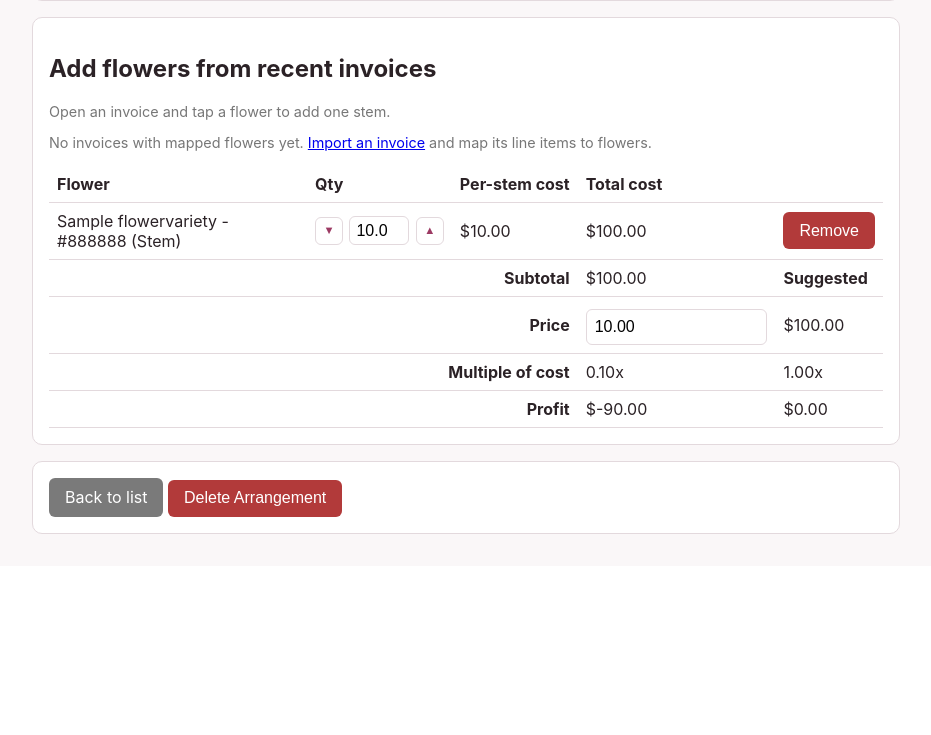
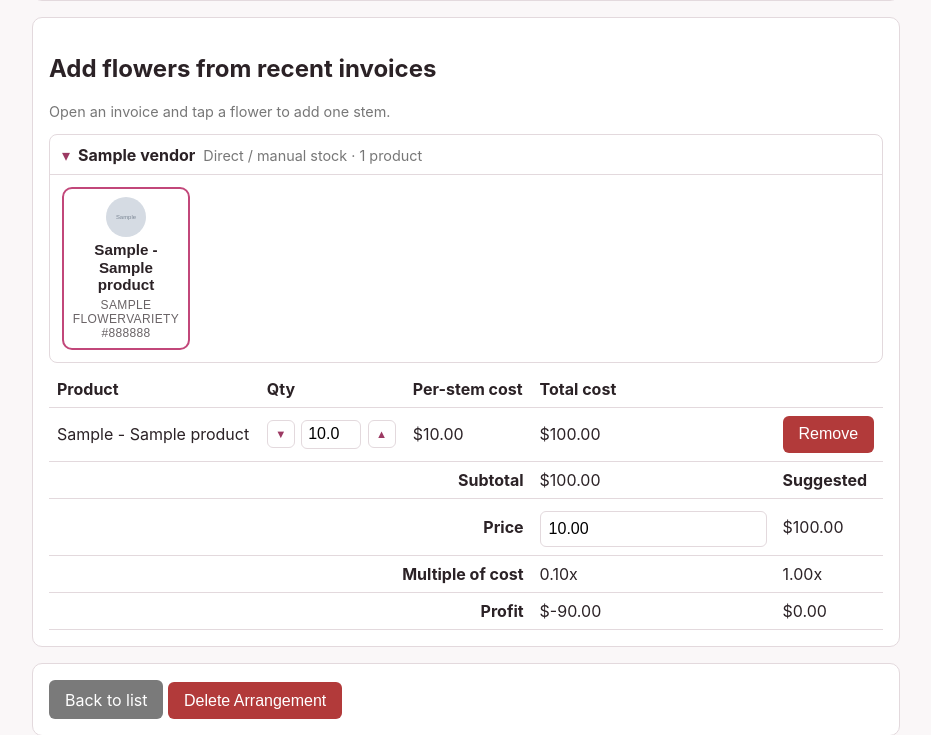
Before and after one commit to mikesmeets/arrangement-app, a Django app: page /1/edit/ in a window 1280 px wide. Shown: the part 1049-1784 px from the top of the page, without its empty margins (174-1105 px from the left). Before the commit the page ends 1583 px from the top, so only its background shows below. Run offline with Django 5.2, Linux system fonts and the light colour scheme; a user stored in the database is signed in; tables that the repository leaves empty hold one stand-in row (values such as "Sample post"); grey boxes marked "Sample" are stand-in pictures; data that the repository does not hold is empty.

Commit message:
Make the vendor product the base unit; taxonomy now optional
Introduce a Product model (vendor + name, with an optional Flower link)
as the base inventory/arrangement unit, so the app works without the
flower taxonomy.

- Inventory is grouped by vendor and keyed on the product (plain product
  name); on-hand and avg cost aggregate per product.
- Confirming an invoice now creates a Product per line item and adds it
  to inventory even when no flower is mapped (nothing is skipped).
- Arrangements reference Product instead of Flower; pricing uses the
  product's average cost. The builder's picker lists recent invoices'
  products, plus a per-vendor "direct/manual" group so every product
  stays addable.
- The "<abbr> - <name>" label is computed (Product.label) and shown only
  in the arrangement maker; inventory and elsewhere show the plain name.
- Flower taxonomy kept and still browsable; InventoryItem retains its
  flower link so price history keeps working.

Data migrations backfill Products from existing inventory and repoint
existing arrangement items.

Co-Authored-By: Claude Opus 4.8 <noreply@anthropic.com>

```diff
--- a/arrangements/admin.py
+++ b/arrangements/admin.py
@@ -6,6 +6,7 @@ from .models import Arrangement, ArrangementItem
 class ArrangementItemInline(admin.TabularInline):
     model = ArrangementItem
     extra = 1
+    fields = ["product", "quantity"]
 
 
 @admin.register(Arrangement)
--- a/arrangements/models.py
+++ b/arrangements/models.py
@@ -3,7 +3,7 @@ from decimal import Decimal
 from django.db import models
 from django.utils import timezone
 
-from catalog.models import Flower, GlobalSettings
+from catalog.models import Flower, GlobalSettings, Product
 
 
 class Arrangement(models.Model):
@@ -77,8 +77,8 @@ class Arrangement(models.Model):
     @property
     def flower_cost(self):
         total = Decimal("0.00")
-        for item in self.items.select_related("flower"):
-            total += item.flower.current_avg_cost * item.quantity
+        for item in self.items.select_related("product"):
+            total += item.product.current_avg_cost * item.quantity
         return total
 
     @property
@@ -110,18 +110,25 @@ class ArrangementItem(models.Model):
     arrangement = models.ForeignKey(
         Arrangement, on_delete=models.CASCADE, related_name="items"
     )
+    product = models.ForeignKey(
+        Product, on_delete=models.PROTECT, related_name="arrangement_items"
+    )
     flower = models.ForeignKey(
-        Flower, on_delete=models.PROTECT, related_name="arrangement_items"
+        Flower,
+        on_delete=models.PROTECT,
+        related_name="arrangement_items",
+        null=True,
+        blank=True,
     )
     quantity = models.DecimalField(max_digits=6, decimal_places=1, default=Decimal("1"))
 
     class Meta:
         ordering = ["id"]
-        unique_together = ("arrangement", "flower")
+        unique_together = ("arrangement", "product")
 
     def __str__(self):
-        return f"{self.flower} x{self.quantity}"
+        return f"{self.product} x{self.quantity}"
 
     @property
     def line_cost(self):
-        return self.flower.current_avg_cost * self.quantity
+        return self.product.current_avg_cost * self.quantity
--- a/arrangements/views.py
+++ b/arrangements/views.py
@@ -4,7 +4,7 @@ from django.contrib import messages
 from django.contrib.auth.decorators import login_required
 from django.shortcuts import get_object_or_404, redirect, render
 
-from catalog.models import Invoice
+from catalog.models import Invoice, Product
 
 from .forms import ArrangementForm
 from .models import Arrangement, ArrangementItem
@@ -41,27 +41,52 @@ def arrangement_edit(request, pk):
         {
             "arrangement": arrangement,
             "form": form,
-            "invoice_rows": _recent_invoice_flowers(),
+            "invoice_rows": _recent_invoice_products(),
         },
     )
 
 
-def _recent_invoice_flowers():
-    """Recent invoices paired with their mapped line items, for the invoice-based
-    flower picker in the arrangement builder. Each button is labelled with the
-    vendor's product name (the line item), and adds the flower it maps to."""
+def _recent_invoice_products():
+    """Recent confirmed invoices paired with the distinct products received on
+    each, for the invoice-based picker in the arrangement builder. Buttons are
+    labelled with the product's vendor-abbreviated label. Products not sourced
+    from a recent invoice (e.g. seeded or manually-added stock) fall into a
+    per-vendor group so every product stays addable."""
     invoices = (
         Invoice.objects.select_related("vendor")
-        .prefetch_related("line_items__flower__variety", "line_items__flower__category")
+        .prefetch_related("inventory_items__product__vendor", "inventory_items__product__flower__variety")
+        .filter(inventory_items__isnull=False)
+        .distinct()
         .order_by("-date", "-created_at")
     )
     rows = []
+    surfaced = set()
     for invoice in invoices:
-        line_items = [li for li in invoice.line_items.all() if li.flower_id]
-        if line_items:
-            rows.append({"invoice": invoice, "line_items": line_items})
+        products = []
+        seen = set()
+        for inv_item in invoice.inventory_items.all():
+            product = inv_item.product
+            if product and product.id not in seen:
+                seen.add(product.id)
+                products.append(product)
+                surfaced.add(product.id)
+        if products:
+            rows.append({"invoice": invoice, "vendor": invoice.vendor, "products": products})
         if len(rows) >= RECENT_INVOICE_LIMIT:
             break
+
+    leftover = (
+        Product.objects.select_related("vendor", "flower__variety")
+        .exclude(id__in=surfaced)
+        .order_by("vendor__name", "name")
+    )
+    by_vendor = {}
+    for product in leftover:
+        by_vendor.setdefault(product.vendor_id, {"vendor": product.vendor, "products": []})
+        by_vendor[product.vendor_id]["products"].append(product)
+    for group in by_vendor.values():
+        rows.append({"invoice": None, "vendor": group["vendor"], "products": group["products"]})
+
     return rows
 
 
@@ -77,15 +102,15 @@ def _items_response(request, arrangement):
 def arrangement_add_item(request, pk):
     arrangement = get_object_or_404(Arrangement, pk=pk)
     if request.method == "POST":
-        flower_id = request.POST.get("flower")
+        product_id = request.POST.get("product")
         try:
             quantity = Decimal(request.POST.get("quantity") or "1")
         except InvalidOperation:
             quantity = Decimal("1")
-        if flower_id:
+        if product_id:
             item, created = ArrangementItem.objects.get_or_create(
                 arrangement=arrangement,
-                flower_id=flower_id,
+                product_id=product_id,
                 defaults={"quantity": quantity},
             )
             if not created:
--- a/catalog/models.py
+++ b/catalog/models.py
@@ -113,6 +113,47 @@ class Vendor(models.Model):
         return self.name
 
 
+class Product(models.Model):
+    """A vendor's named product — the base inventory/arrangement unit. Only the
+    plain product name is stored; the "<abbr> - <name>" label is computed and
+    used just in the arrangement maker. The Flower taxonomy link is optional, so
+    the app works without it."""
+
+    vendor = models.ForeignKey(Vendor, on_delete=models.PROTECT, related_name="products")
+    name = models.CharField(max_length=150)
+    flower = models.ForeignKey(
+        Flower,
+        on_delete=models.SET_NULL,
+        null=True,
+        blank=True,
+        related_name="products",
+    )
+
+    class Meta:
+        ordering = ["vendor__name", "name"]
+        unique_together = ("vendor", "name")
+
+    def __str__(self):
+        return self.name
+
+    @property
+    def label(self):
+        """Vendor-abbreviated label, e.g. "MAY - Freedom Rose Red 50cm".
+        Computed on the fly — only shown in the arrangement maker."""
+        prefix = self.vendor.abbreviation or self.vendor.name
+        return f"{prefix} - {self.name}"
+
+    @property
+    def current_avg_cost(self):
+        result = self.inventory_items.aggregate(avg=models.Avg("per_stem_cost"))
+        return result["avg"] or Decimal("0.00")
+
+    @property
+    def quantity_on_hand(self):
+        result = self.inventory_items.aggregate(total=models.Sum("quantity"))
+        return result["total"] or 0
+
+
 class Invoice(models.Model):
     STATUS_PENDING = "pending_review"
     STATUS_CONFIRMED = "confirmed"
@@ -186,8 +227,15 @@ class InvoiceLineItem(models.Model):
 
 
 class InventoryItem(models.Model):
+    product = models.ForeignKey(
+        Product, on_delete=models.PROTECT, related_name="inventory_items"
+    )
     flower = models.ForeignKey(
-        Flower, on_delete=models.PROTECT, related_name="inventory_items"
+        Flower,
+        on_delete=models.PROTECT,
+        related_name="inventory_items",
+        null=True,
+        blank=True,
     )
     vendor = models.ForeignKey(
         Vendor, on_delete=models.PROTECT, related_name="inventory_items"
--- a/templates/arrangements/_items_and_price.html
+++ b/templates/arrangements/_items_and_price.html
@@ -2,7 +2,7 @@
   <table>
     <thead>
       <tr>
-        <th>Flower</th>
+        <th>Product</th>
         <th>Qty</th>
         <th>Per-stem cost</th>
         <th>Total cost</th>
@@ -12,7 +12,7 @@
     <tbody>
       {% for item in arrangement.items.all %}
       <tr>
-        <td>{{ item.flower }}</td>
+        <td>{{ item.product.label }}</td>
         <td>
           <div class="qty-controls">
             <button type="button" class="qty-btn"
@@ -36,7 +36,7 @@
                     aria-label="Increase quantity">&#9650;</button>
           </div>
         </td>
-        <td>${{ item.flower.current_avg_cost|floatformat:2 }}</td>
+        <td>${{ item.product.current_avg_cost|floatformat:2 }}</td>
         <td>${{ item.line_cost|floatformat:2 }}</td>
         <td>
           <button class="btn btn-danger"
--- a/templates/arrangements/arrangement_edit.html
+++ b/templates/arrangements/arrangement_edit.html
@@ -26,22 +26,22 @@
   {% for row in invoice_rows %}
     <details class="invoice-group" {% if forloop.first %}open{% endif %}>
       <summary>
-        <strong>{{ row.invoice.vendor|default:"Unknown vendor" }}</strong>
-        <span class="muted">{{ row.invoice.date }}{% if row.invoice.vendor_invoice_number %} &middot; #{{ row.invoice.vendor_invoice_number }}{% endif %} &middot; {{ row.line_items|length }} item{{ row.line_items|length|pluralize }}</span>
+        <strong>{{ row.vendor|default:"Unknown vendor" }}</strong>
+        <span class="muted">{% if row.invoice %}{{ row.invoice.date }}{% if row.invoice.vendor_invoice_number %} &middot; #{{ row.invoice.vendor_invoice_number }}{% endif %}{% else %}Direct / manual stock{% endif %} &middot; {{ row.products|length }} product{{ row.products|length|pluralize }}</span>
       </summary>
       <div class="flower-grid">
-        {% for line_item in row.line_items %}
+        {% for product in row.products %}
           <button type="button"
-                  class="flower-btn design-{{ line_item.flower.design_category }}"
+                  class="flower-btn{% if product.flower %} design-{{ product.flower.design_category }}{% endif %}"
                   hx-post="{% url 'arrangement-add-item' arrangement.pk %}"
-                  hx-vals='{"flower": "{{ line_item.flower.id }}", "quantity": 1}'
+                  hx-vals='{"product": "{{ product.id }}", "quantity": 1}'
                   hx-target="#items-and-price"
                   hx-swap="outerHTML">
-            {% if line_item.flower.image %}
-              <img src="{{ line_item.flower.image.url }}" alt="" class="flower-thumb">
+            {% if product.flower.image %}
+              <img src="{{ product.flower.image.url }}" alt="" class="flower-thumb">
             {% endif %}
-            <span class="flower-btn-name">{{ line_item.name }}</span>
-            <span class="flower-btn-meta">{{ line_item.flower.variety.name }} {{ line_item.flower.color }}</span>
+            <span class="flower-btn-name">{{ product.label }}</span>
+            {% if product.flower %}<span class="flower-btn-meta">{{ product.flower.variety.name }} {{ product.flower.color }}</span>{% endif %}
           </button>
         {% endfor %}
       </div>
```
Also changed, not shown: catalog/admin.py (+9 -1 lines), catalog/views.py (+53 -29 lines), templates/catalog/inventory_list.html (+8 -14 lines), arrangements/migrations/0009_alter_arrangementitem_unique_together_and_more.py (added), arrangements/migrations/0010_populate_arrangementitem_product.py (added), arrangements/migrations/0011_alter_arrangementitem_product.py (added), catalog/migrations/0010_alter_inventoryitem_flower_product_and_more.py (added), catalog/migrations/0011_populate_products.py (added), catalog/migrations/0012_alter_inventoryitem_product.py (added).
